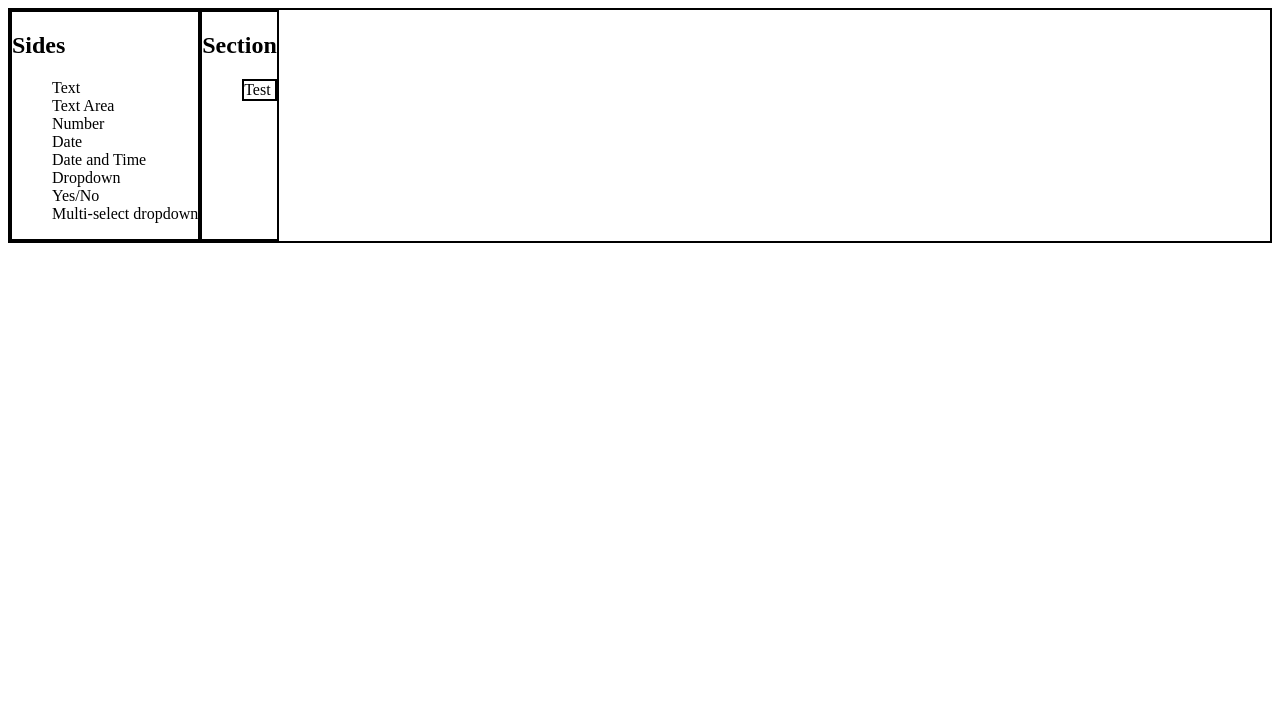
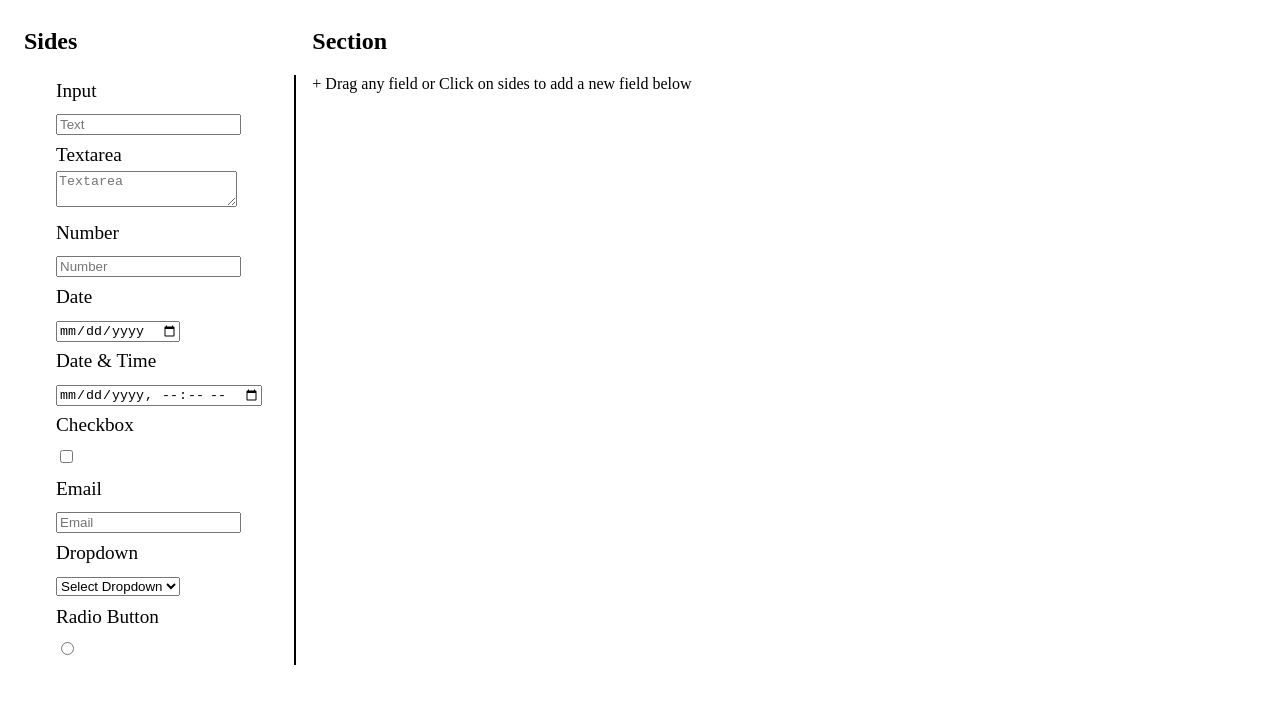
Before and after one commit to ShivamT16/drag-and-drop, a React (Create React App) app: page / in a window 1280 px wide. Shown: the top 704 px of the page. Built offline with nearby package versions, Linux system fonts and the light colour scheme.

Commit message:
Context defined

```diff
--- a/src/App.css
+++ b/src/App.css
@@ -1,3 +1,9 @@
 .App {
   text-align: center;
 }
+.sidebar-Item{
+  font-size: larger;
+  padding: 0rem 2rem;
+  line-height: 2rem;
+  border-right: 2px solid black ;
+}
--- a/src/App.js
+++ b/src/App.js
@@ -1,13 +1,12 @@
-import { useState } from 'react';
+import { useContext } from 'react';
 import { DndContext } from '@dnd-kit/core';
 import './App.css';
 import { Droppable } from './Components/Droppable';
 import { Draggable } from './Components/Draggable';
+import { MainContext } from './Components/MainContext';
 
 function App() {
-   const sides = ["Text",'Text Area', "Number", "Date", "Date and Time", "Dropdown", "Yes/No", "Multi-select dropdown"]
-   const [cartItems, setcartItems] = useState(["Test"])
-
+   const {cartItems, setcartItems} = useContext(MainContext)
    const addItems = (event) => {
       const newItem = event.active.data.current?.title[1];
       const temp = [...cartItems];
@@ -17,16 +16,37 @@ function App() {
 
   return (
     <DndContext onDragEnd={addItems} >
-    <div style={{display: "flex", border: "2px solid black"}} >
-    <div style={{ border: "2px solid black"}}>
+
+    <div style={{display: "flex"}} >
+    <div style={{padding: "0rem 1rem"}}>
       <h2>Sides</h2>
-      <ul>
-      {sides.map((item) => <Draggable key={item} > {item} </Draggable> )}
-      </ul>
+      <div className='sidebar-Item'>
+
+      Input
+      <Draggable key={"Text"} > <input type="text" placeholder='Text' /> </Draggable>
+      Textarea
+      <Draggable key={"Textarea"} > <textarea placeholder='Textarea' /> </Draggable>
+      Number
+      <Draggable key={"Number"} > <input type="number" placeholder='Number' /> </Draggable>
+      Date
+      <Draggable key={"Date"} > <input type="date" /> </Draggable>
+      Date & Time
+      <Draggable key={"Time"} > <input type="datetime-local" /> </Draggable>
+      Checkbox
+      <Draggable key={"Checkbox"} > <input type="checkbox" /> </Draggable>
+      Email
+      <Draggable key={"Email"} > <input type="email" placeholder='Email' /> </Draggable>
+      Dropdown
+      <Draggable key={"Dropdown"} > <select> <option>Select Dropdown</option> </select> </Draggable>
+      Radio Button
+      <Draggable key={"Radio"} > <input type="radio" /> </Draggable>
+
+      </div>
     </div>
-    <div style={{ border: "2px solid black"}}>
+    <div>
       <h2>Section</h2>
-      <Droppable items={cartItems} />
+      <p>+ Drag any field or Click on sides to add a new field below</p>
+      { cartItems.length > 0 && <Droppable items={cartItems} />}
     </div>
 
     </div>
--- a/src/Components/Droppable.js
+++ b/src/Components/Droppable.js
@@ -12,15 +12,16 @@ export const Droppable = (props) => {
   };
 
   return (
-    <ul ref={setNodeRef}>
-      <div style={{border: "2px solid black", height: "max-content"}} >
+    <div ref={setNodeRef}>
+      <div >
       {props.items.map((item, idx) => (
         <div key={`${item}-${idx}`} >
+            {/* {idx} */}
             {item}
         </div>
       ) )
       }
       </div>
-    </ul>
+    </div>
   );
 }
--- /dev/null
+++ b/src/Components/MainContext.js
@@ -0,0 +1,12 @@
+import { createContext, useState } from "react";
+
+export const MainContext = createContext()
+
+export const MainProvider = ({children}) => {
+    const [cartItems, setcartItems] = useState([])
+    return(
+        <MainContext.Provider value={{cartItems, setcartItems}} >
+            {children}
+        </MainContext.Provider>
+    )
+}
--- a/src/index.js
+++ b/src/index.js
@@ -1,10 +1,16 @@
 import React from 'react';
 import ReactDOM from 'react-dom/client';
 import App from './App';
+import { MainContext, MainProvider } from './Components/MainContext';
 
 const root = ReactDOM.createRoot(document.getElementById('root'));
+
+export {MainContext}
+
 root.render(
   <React.StrictMode>
+    <MainProvider>
     <App />
+    </MainProvider>
   </React.StrictMode>
 );
```
